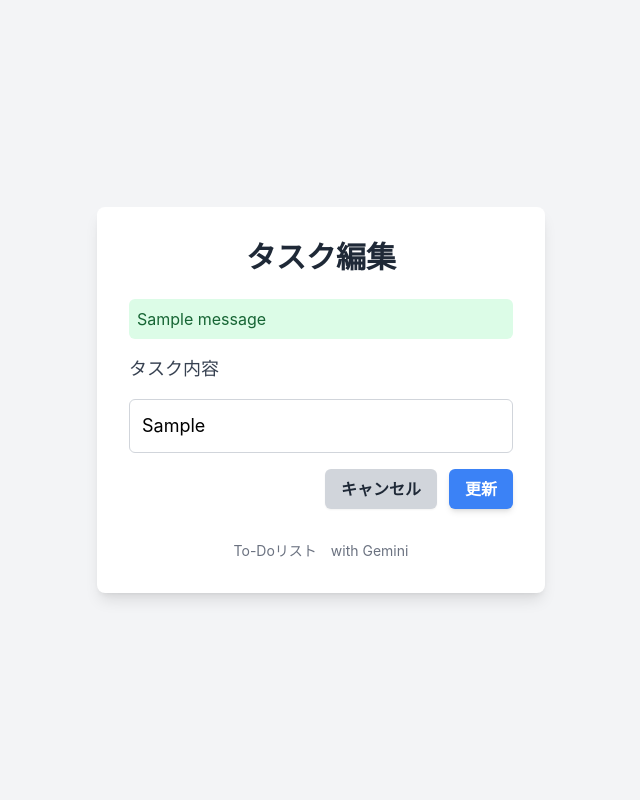
After one commit to mokki2975/mokki_to_do, a Flask app: page /edit/1 in a window 1280 px wide. The commit adds this page. Shown: the whole page, without its empty margins (319-959 px from the left). Run offline with Flask 3, Linux system fonts and the light colour scheme; tables that the repository leaves empty hold one stand-in row (values such as "Sample post"); one stand-in notice (Sample message) is shown; some libraries are stand-ins or nearby versions.

Commit message:
feat: Implement task editing functionality

```diff
--- a/app.py
+++ b/app.py
@@ -92,6 +92,33 @@ def delete_task(task_id):
         db.rollback()
     return redirect(url_for('index'))
 
+@app.route('/edit/<int:task_id>', methods = ['GET', 'POST'])
+def edit_task(task_id):
+    db = get_db()
+    task = db.execute('SELECT id, task, done FROM tasks WHERE id = ?', (task_id,)).fetchone()
+
+    if task is None:
+        flash('指定されたタスクが見つかりません。', 'error')
+        return redirect(url_for('index'))
+
+    if request.method == 'POST':  #フォームからデータを取得し、データベース更新
+        updated_task_content = request.form.get('task_content')
+        if not updated_task_content:
+            flash('タスクの内容を入力してください！', 'error')
+            return render_template('edit.html', task = task)  #タスクidは渡す
+
+        try:
+            db.execute('UPDATE tasks SET task = ? WHERE id = ?', (updated_task_content, task_id))
+            db.commit()
+            flash('タスクを更新しました！', 'success')
+        except sqlite3.Error as e:
+            flash(f'タスクの更新中にエラーが発生しました: {e}', 'error')
+            print(f'データベースエラー: {e}')
+            db.rollback()
+        return redirect(url_for('index'))
+    else:
+        return render_template('edit.html', task = task)  #GETリクエストなら編集フォームを表示
+
 if __name__ == '__main__':
     print("開発サーバを起動します")
-    app.run(debug = True)
+    app.run(debug = True, host='127.0.0.1', port=5000)
--- /dev/null
+++ b/requirements.txt
@@ -0,0 +1 @@
+ Flask
--- /dev/null
+++ b/templates/edit.html
@@ -0,0 +1,60 @@
+<!DOCTYPE html>
+<html lang="ja">
+<head>
+    <meta charset="UTF-8">
+    <meta name="viewport" content="width=device-width, initial-scale=1.0">
+    <title>タスク編集 - To-Doリスト</title>
+    <!-- Tailwind CSSをCDNで読み込み -->
+    <script src="https://cdn.tailwindcss.com"></script>
+    <style>
+        body{
+            font-family: "Inter", sans-serif;
+        }
+    </style>
+</head>
+<!--bg-gray-100: 背景色を薄い灰色（Tailwindのグレーパレットの100番）に設定します。
+
+min-h-screen: 要素の最小の高さをビューポート（画面）の高さ全体に設定します。これにより、コンテンツが少なくてもページ全体が背景色で覆われます。
+
+flex: 要素をFlexコンテナとして設定します。これにより、子要素（この場合は div）をFlexboxのルールに従って配置できるようになります。
+
+items-center: Flexコンテナの子要素を、交差軸（この場合は垂直方向）の中央に配置します。
+
+justify-center: Flexコンテナの子要素を、主軸（この場合は水平方向）の中央に配置します。
+
+p-4: 要素の内側の余白（パディング）を全方向（上下左右）に設定します。4 はTailwindのデフォルト設定で 1rem または 16px に相当します -->
+<body class="bg-gray-100 min-h-screen flex items-center justify-center p-4">
+    <div class="bg-white p-8 rounded-lg shadow-lg w-full max-w-md">
+        <h1 class="text-3xl font-bold text-gray-800 mb-6 text-center">タスク編集</h1>
+
+        {% with messages = get_flashed_messages(with_categories=true) %}
+            {% if messages %}
+                <ul class="mb-4">
+                {% for category, message in messages %}
+                    <li class="p-2 rounded-md {% if category == 'success'%}bg-green-100 text-green-800{% else %}bg-red-100 text-red-800{% endif %}">
+                        {{ message }}
+                    </li>
+                {% endfor %}
+                </ul>
+            {% endif %}
+        {% endwith %}
+
+        <form action="{{ url_for('edit_task', task_id=task.id)}}" method="post" class="space-y-4">
+            <label for="task_content" class="block text-lg font-medium text-gray-700">タスク内容</label>
+            <input type="text" id="task_content" name="task_content"
+                   value="{{ task.task }}"
+                   class="w-full p-3 border border-gray-300 rounded-md focus:outline-none focus:ring-2 focus:ring-blue-500 text-lg" required>
+            <div class="flex justify-end space-x-3 mt-6">
+                <a href="{{ url_for('index')}}" class="inline-block bg-gray-300 hover:bg-gray-400 text-gray-800 font-bold py-2 px-4 rounded-md shadow-sm transition duration-300">
+                    キャンセル
+                </a>
+                <button type="submit" class="bg-blue-500 hover:bg-blue-600 text-white font-bold py-2 px-4  rounded-md shadow-md transition duration-300">
+                    更新
+                </button>
+            </div>
+        </form>
+
+        <p class="mt-8 text-sm text-gray-500 text-center">To-Doリスト　with Gemini</p>
+    </div>
+</body>
+</html>
```
Also changed, not shown: docker-compose.yml (added, +24 -0 lines), templates/index.html (+59 -17 lines), 1 other file.
